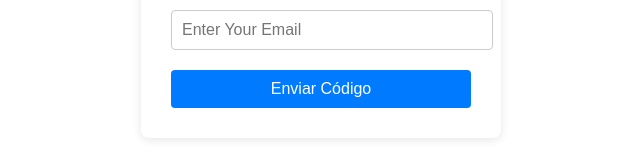
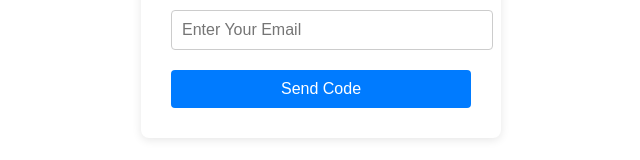
Before and after one commit to Agarvv/Sofii, a Vue app in the folder new/: page /get_reset_url in a window 1280 px wide. Shown: the part 432-592 px from the top of the page, without its empty margins (319-959 px from the left). Built offline with nearby package versions, Linux system fonts and the light colour scheme; no server answers.

Commit message:
solving little troubles

```diff
--- a/new/src/components/EnterEmailResetPassword.vue
+++ b/new/src/components/EnterEmailResetPassword.vue
@@ -11,7 +11,7 @@
             <p>Enter Your Email, If Your Email Exists On Our System, You Will Receive a URL To Reset Your Password.</p>
 
                 <input v-model="email" type="email" placeholder="Enter Your Email" required>
-                <button @click="sendResetPasswordCode" type="submit">Enviar Código</button>
+                <button @click="sendResetPasswordCode">Send Code</button>
 
         </div>
     </div>
```
